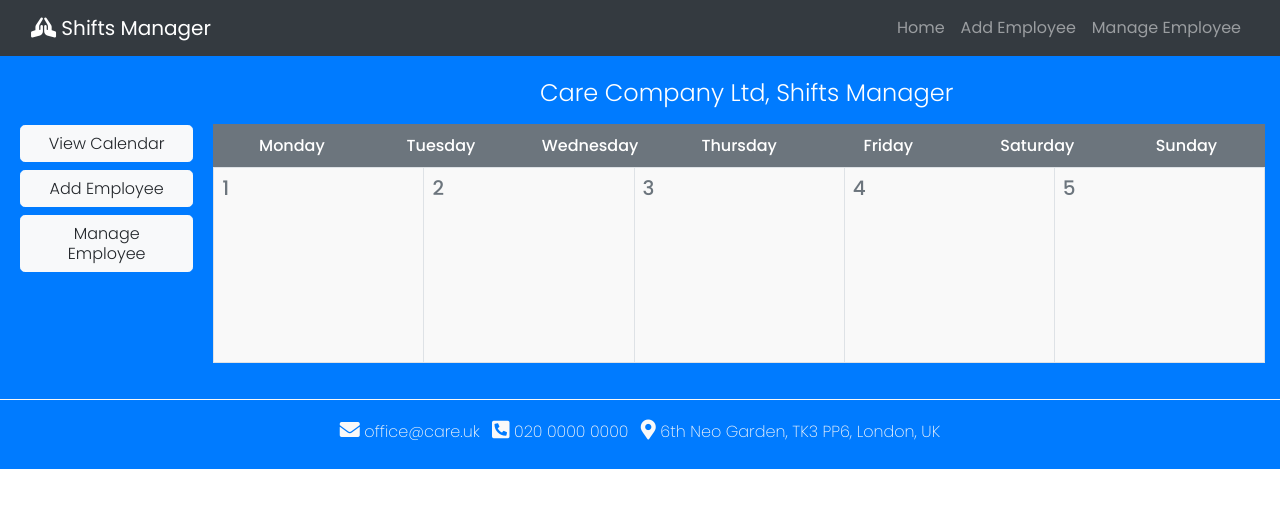
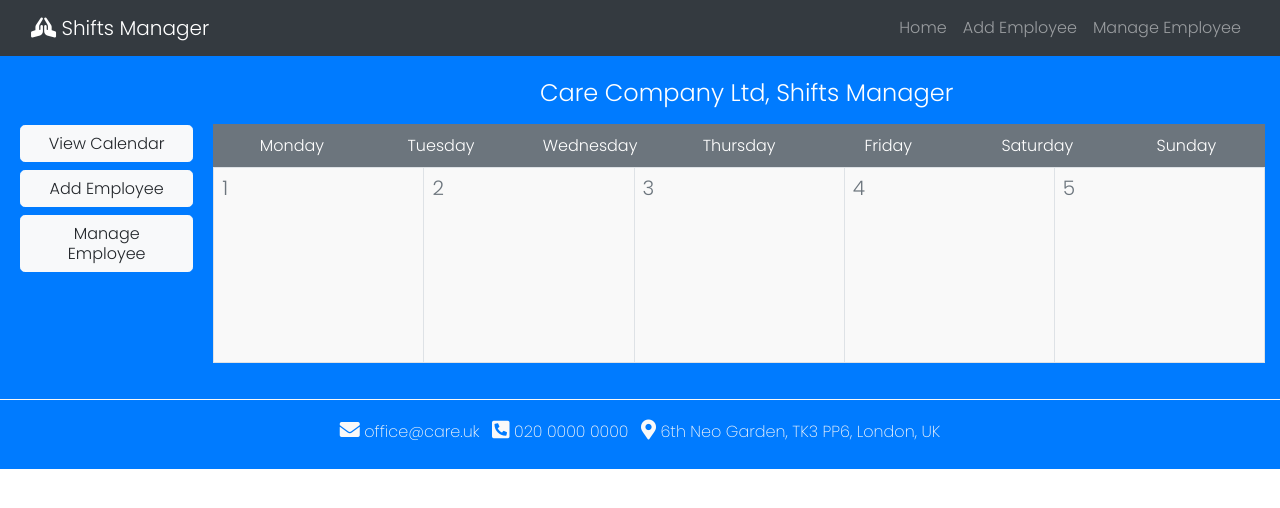
Before and after one commit to iulianpro/shifts-manager, a Flask app: page / in a window 1280 px wide. Shown: the top 508 px of the page. Run offline with Flask 2, Linux system fonts and the light colour scheme; data that the repository does not hold is empty; some libraries are stand-ins or nearby versions.

Commit message:
Deleted unused import google fonts weight

```diff
--- a/static/css/style.css
+++ b/static/css/style.css
@@ -1,6 +1,6 @@
 /* prefixed by https://autoprefixer.github.io (PostCSS: v7.0.26, autoprefixer: v9.7.3) */
 
-@import url('https://fonts.googleapis.com/css?family=Poppins:200,300,400,500,700');
+@import url('https://fonts.googleapis.com/css?family=Poppins:200,300,700');
 body {
     font-family: "Poppins", sans-serif;
     color: #4d4d4d;
```
